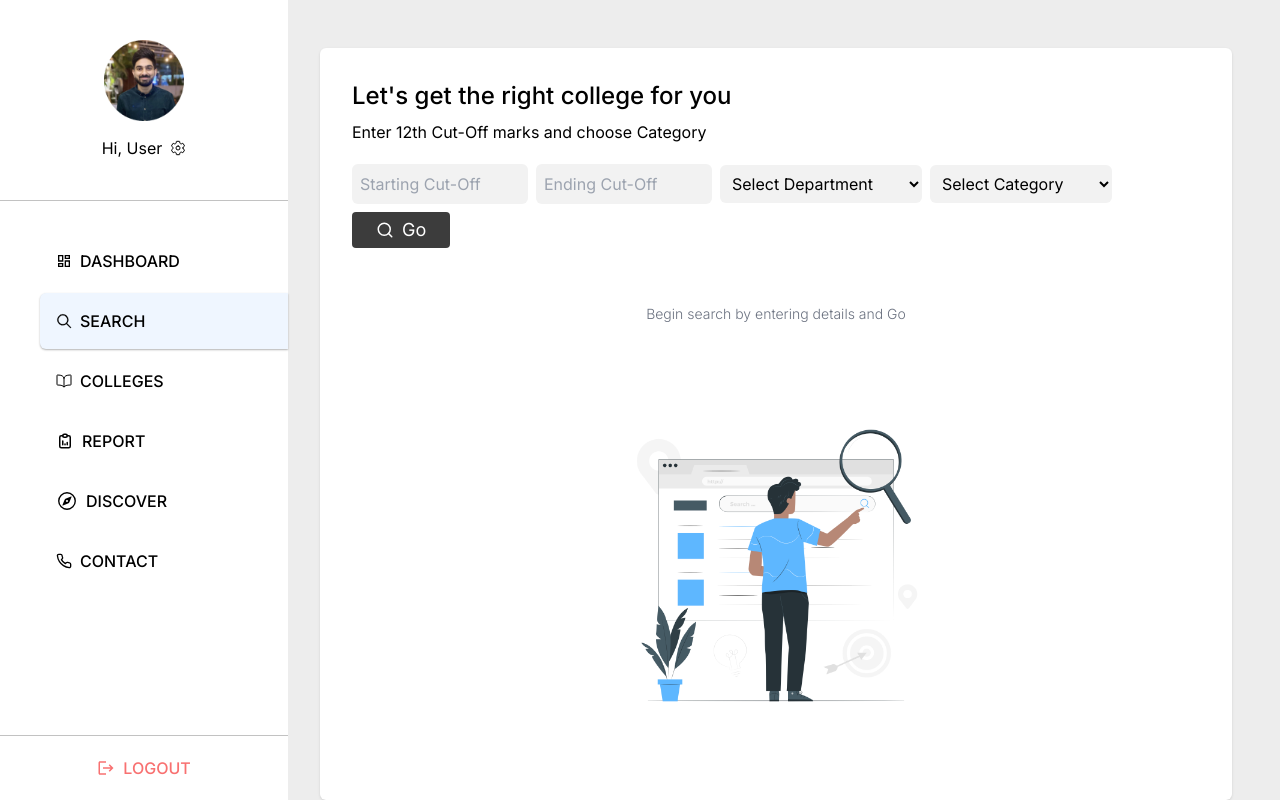
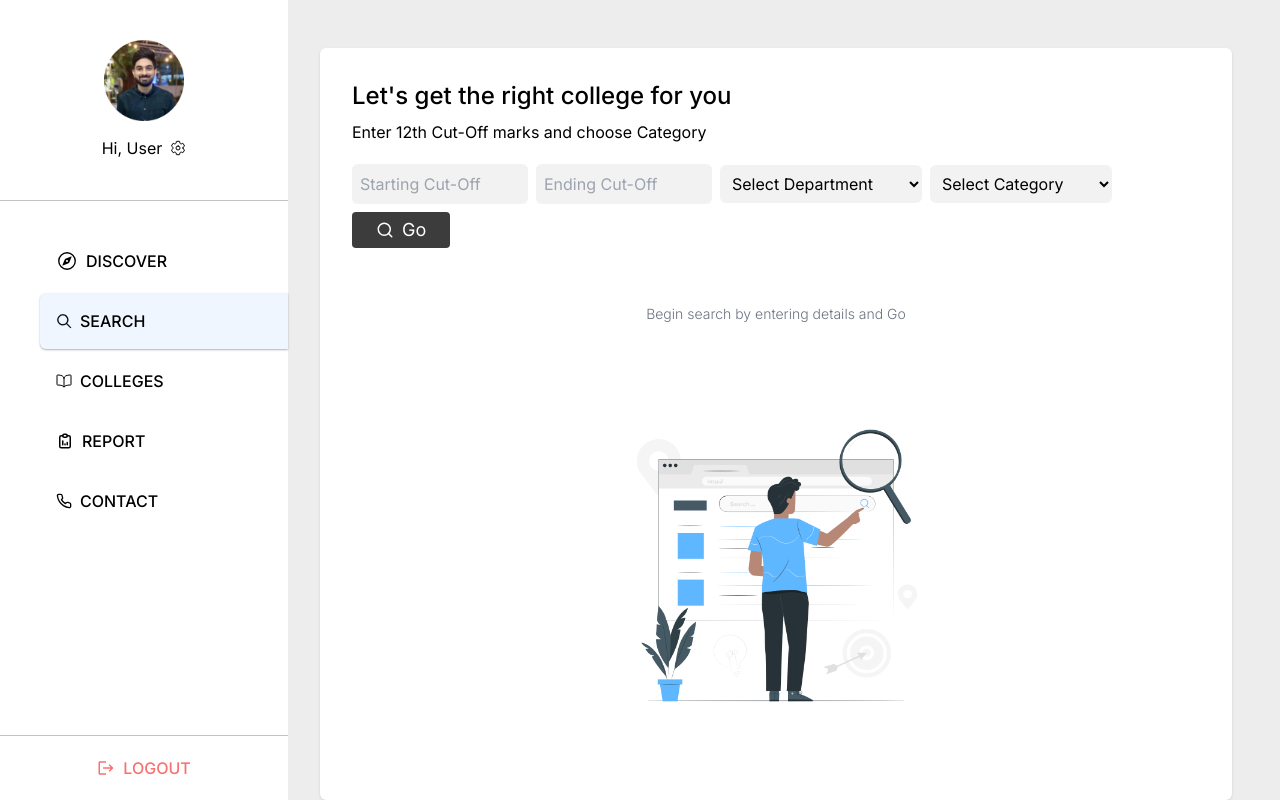
Before and after one commit to vtr-edutech/get-your-college, a Next.js app: page /home in a window 1280 px wide. Built offline with nearby package versions, Linux system fonts and the light colour scheme; no server answers.

Commit message:
fix: rename dashboard to discover

```diff
--- a/src/app/(auth)/otp/page.js
+++ b/src/app/(auth)/otp/page.js
@@ -35,7 +35,6 @@ const Login = () => {
 
     } catch (error) {
       console.log(error);
-      OTPInputRef.current?.focus();
       toast.error(error.response.data.error ?? error.message);
       setIsOTPProvided(false);
     }
--- a/src/app/(dashboard)/(with-card-layout)/dashboard/page.js
+++ /dev/null
@@ -1,9 +0,0 @@
-import React from "react";
-
-const Dashboard = () => {
-  return (
-        <div>Dashboard</div>
-  );
-};
-
-export default Dashboard;
--- a/src/components/Navbar.js
+++ b/src/components/Navbar.js
@@ -7,7 +7,7 @@ import {
   IoBookOutline,
   IoCompassOutline,
 } from "react-icons/io5";
-import { MdOutlineDashboard, MdLogout } from "react-icons/md";
+import { MdLogout } from "react-icons/md";
 import { GoSearch } from "react-icons/go";
 import { TbReportAnalytics } from "react-icons/tb";
 import { LuPhone } from "react-icons/lu";
@@ -16,9 +16,9 @@ import { signOut, useSession } from "next-auth/react";
 
 const MENU_ITEMS = [
   {
-    name: "DASHBOARD",
-    icon: <MdOutlineDashboard />,
-    to: "/dashboard",
+    name: "DISCOVER",
+    icon: <IoCompassOutline size={22} />,
+    to: "/discover",
   },
   {
     name: "SEARCH",
@@ -34,11 +34,6 @@ const MENU_ITEMS = [
     name: "REPORT",
     icon: <TbReportAnalytics strokeWidth={2} size={18} />,
     to: "/report",
-  },
-  {
-    name: "DISCOVER",
-    icon: <IoCompassOutline size={22} />,
-    to: "/discover",
   },
   {
     name: "CONTACT",
--- a/src/middleware.js
+++ b/src/middleware.js
@@ -1,3 +1,3 @@
 export { default } from "next-auth/middleware";
 
-export const config = { matcher: ["/dashboard", "/home", "/report", "/colleges", "/settings", "/contact", "/discover" ] };
+export const config = { matcher: ["/home", "/report", "/colleges", "/settings", "/contact", "/discover" ] };
```
